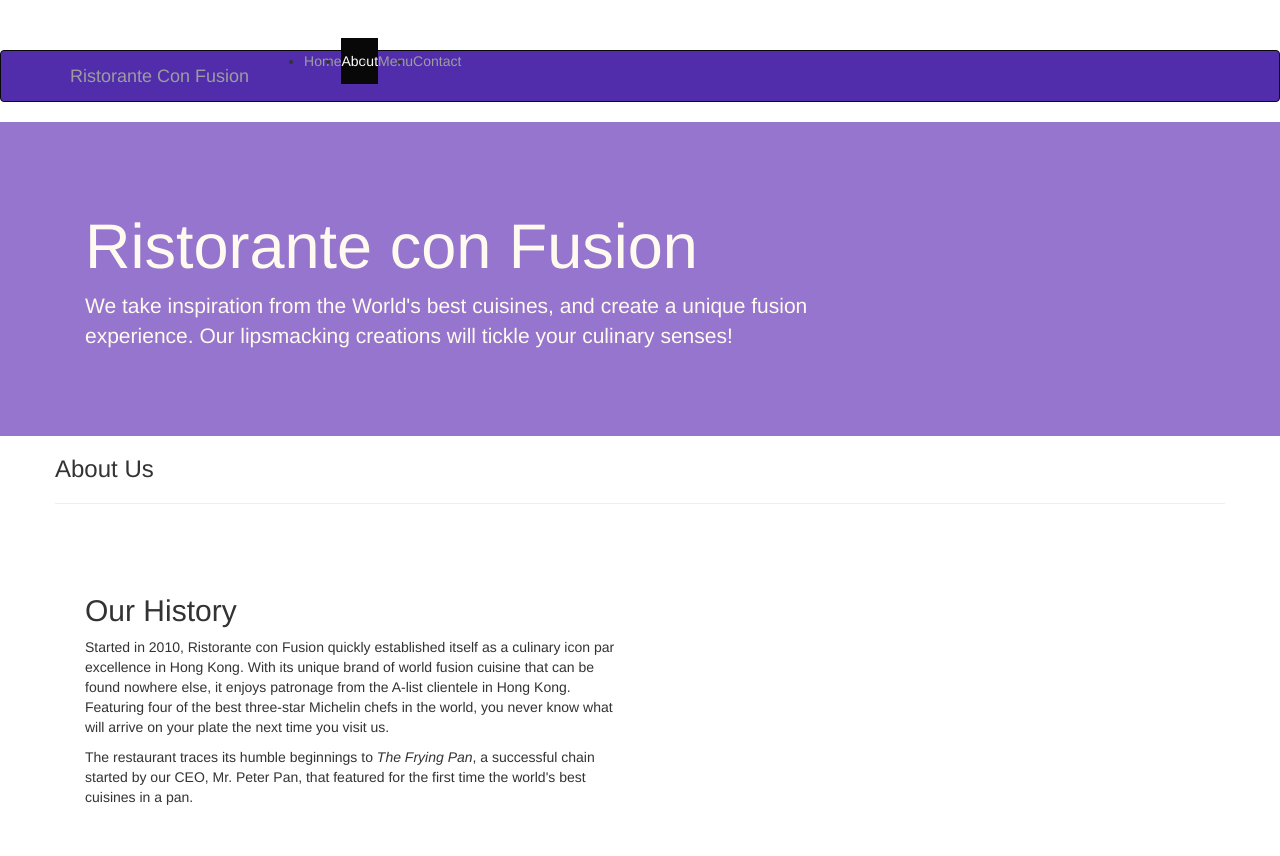
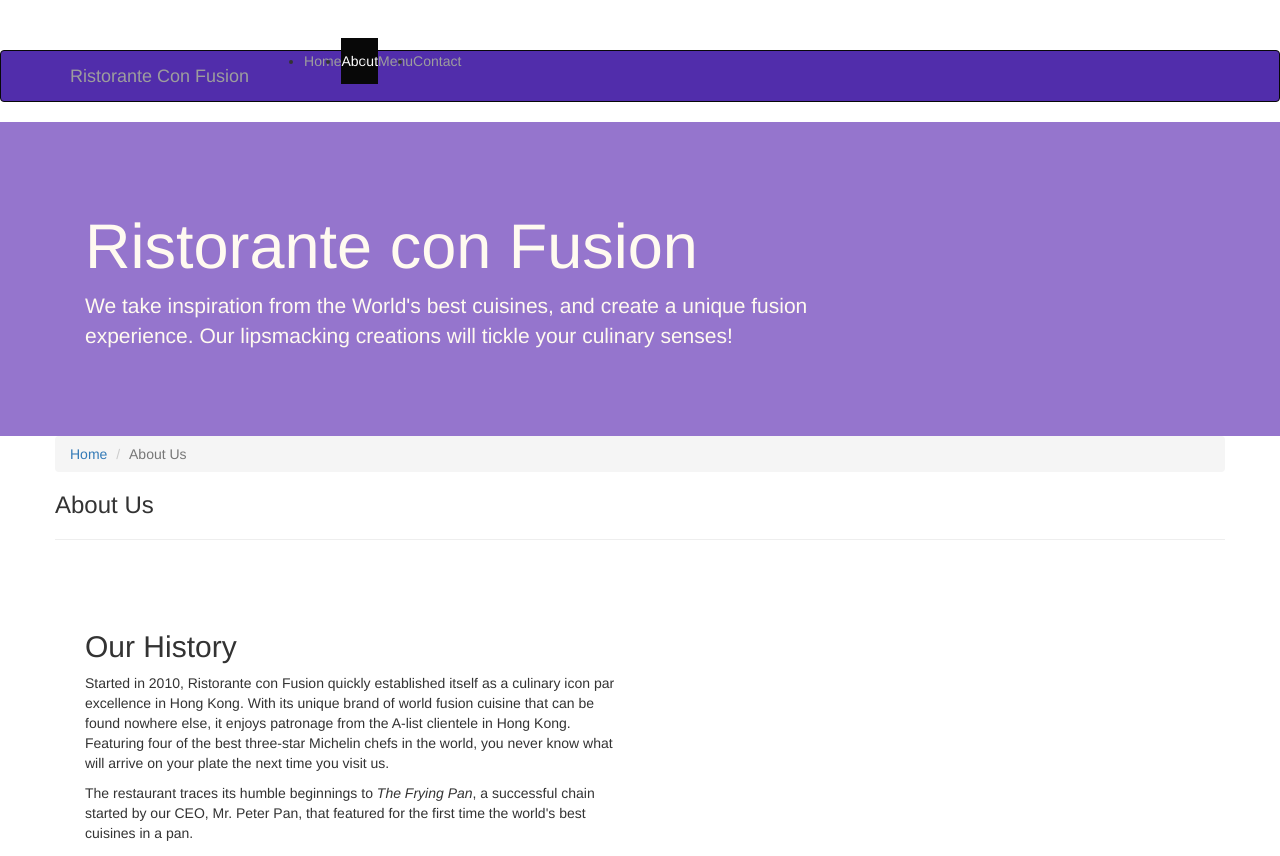
Before and after one commit to deepak2906/Navbar-Breadcrumbs, a plain HTML site: page aboutus.html in a window 1280 px wide. Shown: the top 856 px of the page. Drawn offline with nearby package versions, Linux system fonts and the light colour scheme.

Commit message:
Breadcrumbs

```diff
--- a/aboutus.html
+++ b/aboutus.html
@@ -42,6 +42,10 @@
 
     <div class="container">
         <div class="row">
+          <ol class="col-12 breadcrumb breadcrumb-dark">
+            <li class="breadcrumb-item"><a href="./index.html">Home</a></li>
+            <li class="breadcrumb-item active">About Us</a></li>
+          </ol>
             <div class="col-12">
                <h3>About Us</h3>
                <hr>
```
